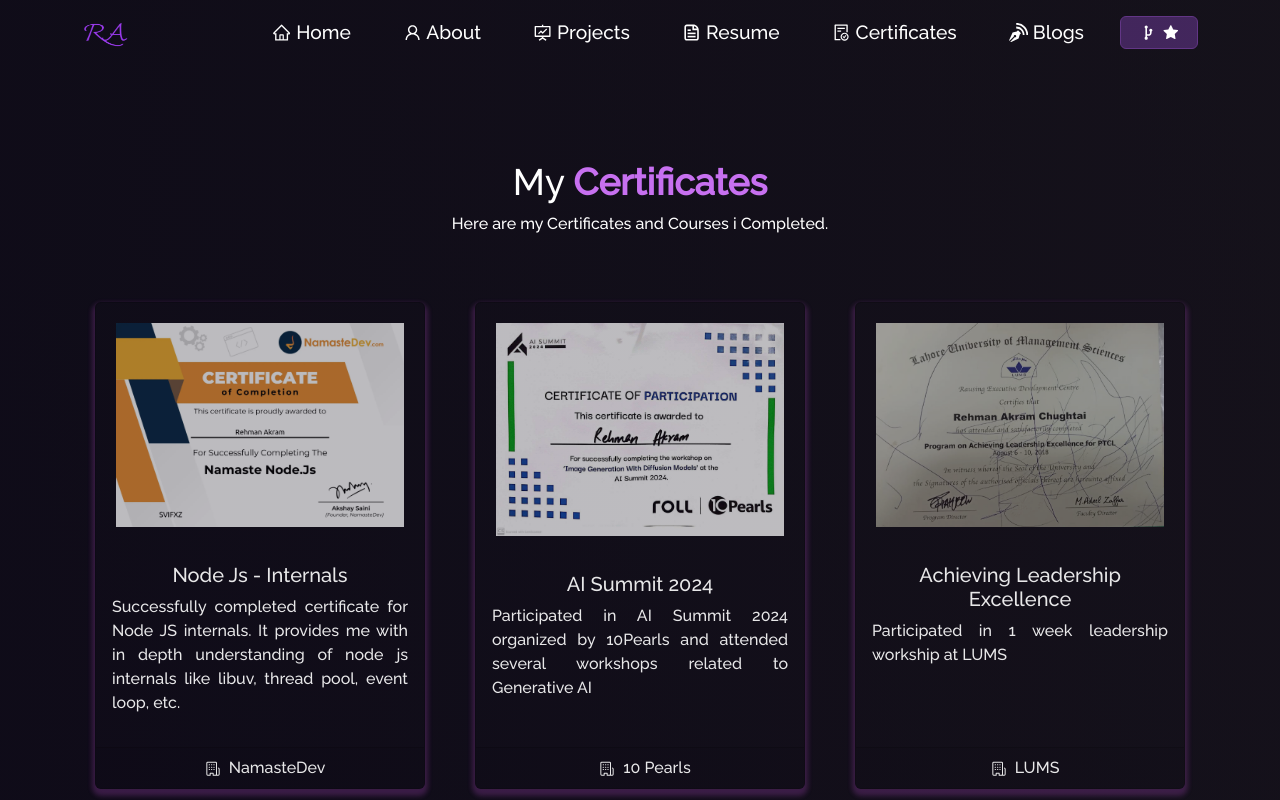
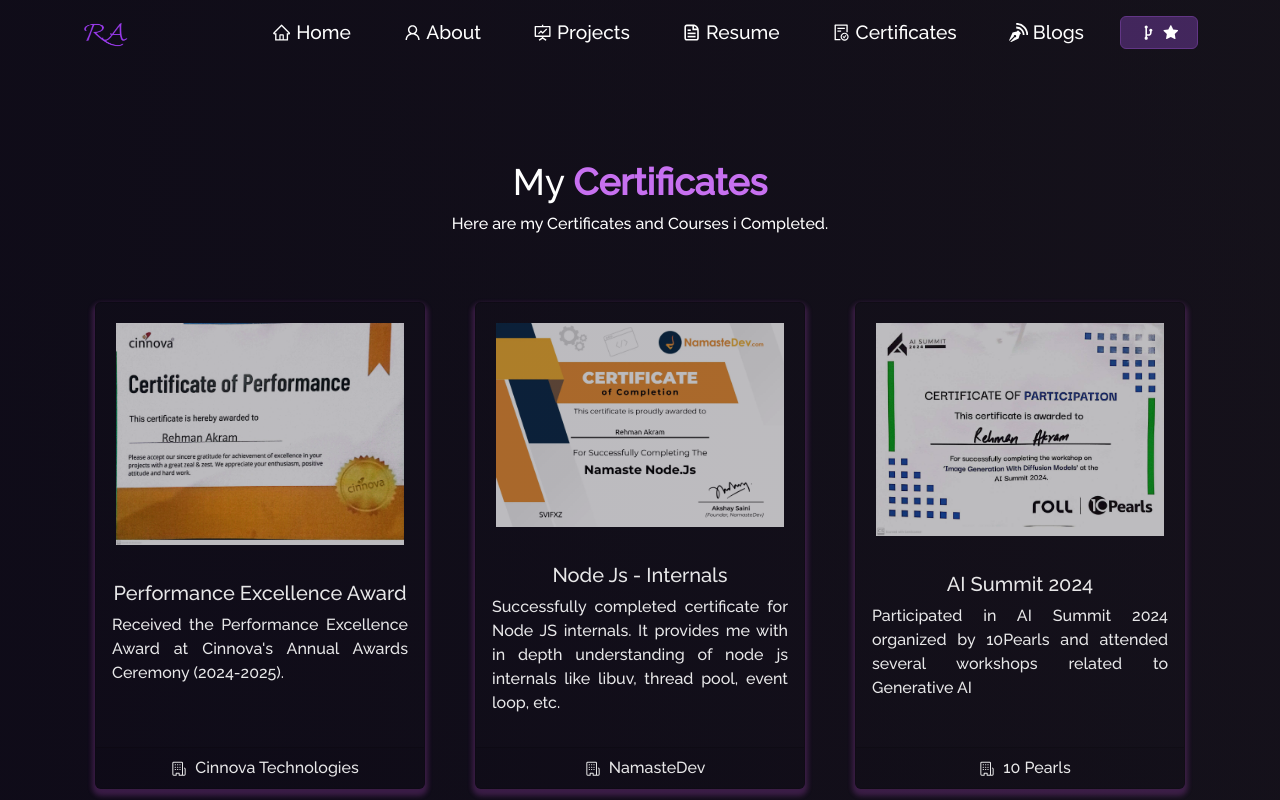
Before and after one commit to Rehman-Akram/portfolio, a React (Create React App) app: page /certificates in a window 1280 px wide. Shown: the top 800 px of the page. Built offline with nearby package versions, Linux system fonts and the light colour scheme.

Commit message:
added certificatee

```diff
--- a/src/components/Certificates/Certificates.js
+++ b/src/components/Certificates/Certificates.js
@@ -19,7 +19,7 @@
 import pmp from "../../Assets/Certificates/PMP_TRAINING.jpg"
 import fuel from "../../Assets/Certificates/PTCL_FUEL.jpg"
 import Card from "../Cards/Cards";
-
+import Cinnova_performance_certificate from "../../Assets/Certificates/Cinnova_Performance_Certificate.jpeg"
 
 function Certificates() {
   return (
@@ -33,6 +33,15 @@
           Here are my Certificates and Courses i Completed.
         </p>
         <Row style={{ justifyContent: "center", paddingBottom: "10px" }}>
+          <Col md={4} className="project-card">
+            <Card
+              imgPath={Cinnova_performance_certificate}
+              isBlog={false}
+              title="Performance Excellence Award"
+              description="Received the Performance Excellence Award at Cinnova's Annual Awards Ceremony (2024-2025)."
+              isAchievement="Cinnova Technologies"
+            />
+          </Col>
         <Col md={4} className="project-card">
             <Card
               imgPath={nodeJs}
```
Also changed, not shown: src/Assets/Certificates/Cinnova_Performance_Certificate.jpeg (added).
